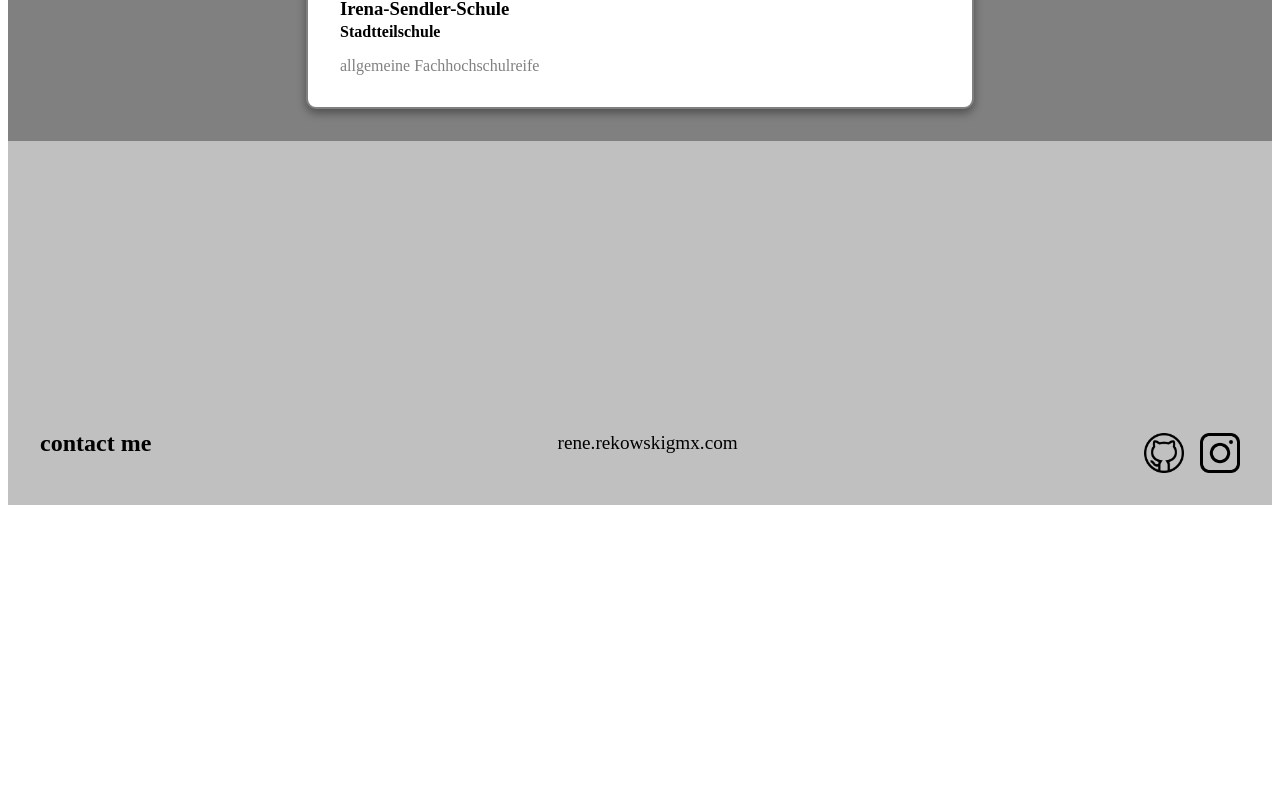
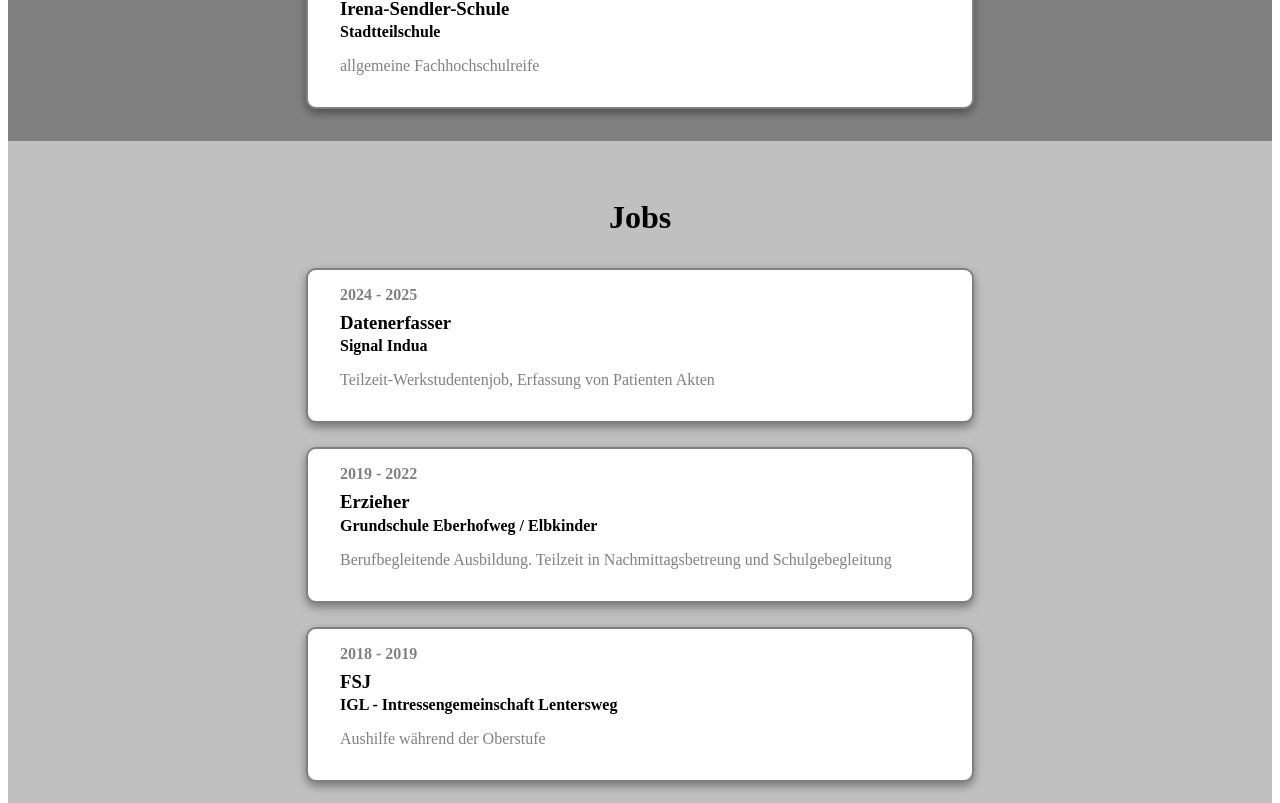
Before and after one commit to rene-rekowski/PortfolioWeb, an Angular app: page / in a window 1280 px wide. Shown: the part 1637-2440 px from the top of the page. Before the commit the page ends 2150 px from the top, so only its background shows below. Built offline with nearby package versions, Linux system fonts and the light colour scheme.

Commit message:
imp job componente

```diff
--- a/src/app/components/contact/contact.component.css
+++ b/src/app/components/contact/contact.component.css
@@ -2,7 +2,7 @@
   display: flex;
   justify-content: space-between;
   align-items: flex-end;
-  background-color: silver;
+  background-color: gray;
   min-height: 300px;
   gap: 2rem;
   padding: 2rem;
--- a/src/app/components/education/education.component.ts
+++ b/src/app/components/education/education.component.ts
@@ -20,13 +20,13 @@ export class EducationComponent {
     {
       period: '2022 - 2025',
       title: 'Bachelor of Science – Informatik Technischer Systeme',
-      institution: 'HAW Hamburg',
+      institution: 'HAW - Hochschule für angewandte Wissenschaften Hamburg',
       description: 'Schwerpunkt auf Softwareentwicklung und eingebettete Systeme.'
     },
     {
       period: '2019 - 2022',
       title: 'Staatlich anerkannter Erzieher',
-      institution: 'Fröbelseminar Hamburg',
+      institution: 'BS30 - Fröbelseminar Hamburg',
       description: 'Berufsbegleitende Ausbildung in der Nachmittagsbetreuung und Schulbegleitung.'
     },
     {
--- a/src/app/components/jobs/jobs.component.css
+++ b/src/app/components/jobs/jobs.component.css
@@ -0,0 +1,50 @@
+#jobs {
+  padding: 2rem;
+  background-color: silver;
+  text-align: center;
+}
+
+#jobs h2 {
+  font-size: 2rem;
+  margin-bottom: 2rem;
+}
+
+.timeline {
+  display: flex;
+  flex-direction: column;
+  align-items: center;
+  gap: 1.5rem;
+}
+
+.job-item {
+  background: white;
+  padding: 1rem 2rem;
+  border: 2px solid gray;
+  border-radius: 10px;
+  max-width: 600px;
+  width: 100%;
+  text-align: left;
+  box-shadow: 0 4px 10px rgba(0, 0, 0, 0.4);
+}
+.job-item:hover {
+  transform: translateY(-5px);
+}
+
+.period {
+  font-weight: bold;
+  color: gray;
+}
+
+.job-item h3 {
+  margin: 0.5rem 0 0.2rem;
+  color: black;
+}
+
+.job-item h4 {
+  margin: 0;
+  color: black;
+}
+
+.job-item p {
+  color: gray;
+}
--- a/src/app/components/jobs/jobs.component.html
+++ b/src/app/components/jobs/jobs.component.html
@@ -1 +1,12 @@
-<p>jobs works!</p>
+<section id="jobs">
+  <h2>Jobs</h2>
+
+  <div class="timeline">
+    <div class="job-item" *ngFor="let job of job">
+      <span class="period">{{ job.period }}</span>
+      <h3>{{ job.job }}</h3>
+      <h4>{{ job.institution }}</h4>
+      <p *ngIf="job.description">{{ job.description }}</p>
+    </div>
+  </div>
+</section>
--- a/src/app/components/jobs/jobs.component.ts
+++ b/src/app/components/jobs/jobs.component.ts
@@ -1,11 +1,40 @@
 import { Component } from '@angular/core';
+import { CommonModule } from '@angular/common';
+
+interface JobItem {
+	  period: string;
+	  job: string;
+	  institution: string;
+	  description?: string;
+	}
 
 @Component({
   selector: 'app-jobs',
-  imports: [],
+  imports: [CommonModule],
   templateUrl: './jobs.component.html',
   styleUrl: './jobs.component.css'
 })
 export class JobsComponent {
+	job: JobItem[] = [
+    {
+    	period: '2024 - 2025',
+    	job: 'Datenerfasser',
+    	institution: 'Signal Indua',
+    	description: 'Teilzeit-Werkstudentenjob, Erfassung von Patienten Akten',
+    },
+    {
+    	period: '2019 - 2022',
+    	job: 'Erzieher',
+    	institution: 'Grundschule Eberhofweg / Elbkinder',
+    	description: 'Berufbegleitende Ausbildung. Teilzeit in Nachmittagsbetreung und Schulgebegleitung',
+    },
+    {
+    	period: '2018 - 2019',
+    	job: 'FSJ',
+    	institution: 'IGL - Intressengemeinschaft Lentersweg',
+    	description: 'Aushilfe während der Oberstufe',
+    }
 
+
+	];
 }
--- a/src/app/components/main/main.component.html
+++ b/src/app/components/main/main.component.html
@@ -1,4 +1,5 @@
 <app-about></app-about>
 <app-projekts></app-projekts>
 <app-education></app-education>
+<app-jobs></app-jobs>
 <app-contact></app-contact>
--- a/src/app/components/main/main.component.ts
+++ b/src/app/components/main/main.component.ts
@@ -4,11 +4,12 @@ import { AboutComponent } from '../about/about.component';
 import { ProjektsComponent } from '../projekts/projekts.component';
 import { ContactComponent } from '../contact/contact.component';
 import { EducationComponent } from '../education/education.component';
+import { JobsComponent } from '../jobs/jobs.component';
 
 @Component({
   selector: 'app-main',
   imports: [HeaderComponent, AboutComponent, ProjektsComponent,
-            ContactComponent, EducationComponent],
+            ContactComponent, EducationComponent, JobsComponent],
   templateUrl: './main.component.html',
   styleUrl: './main.component.css'
 })
```
